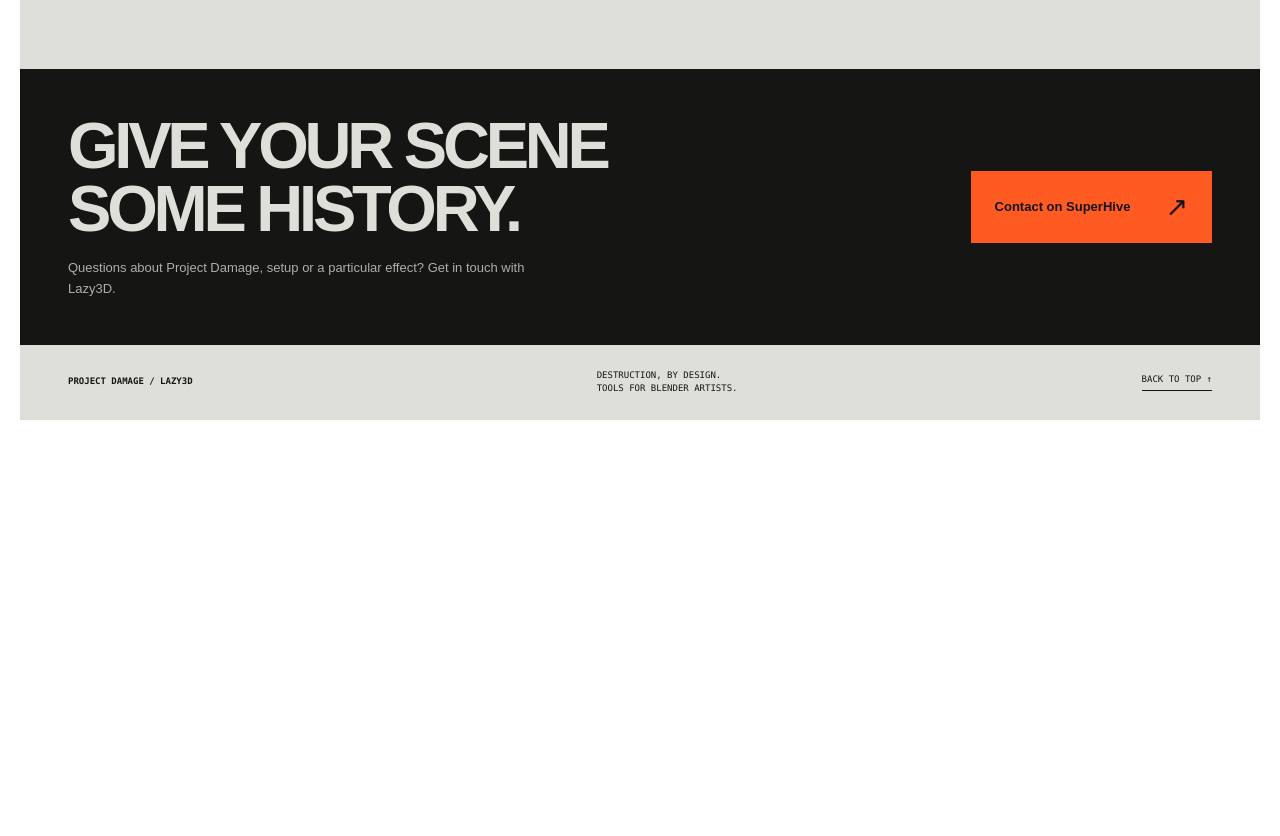
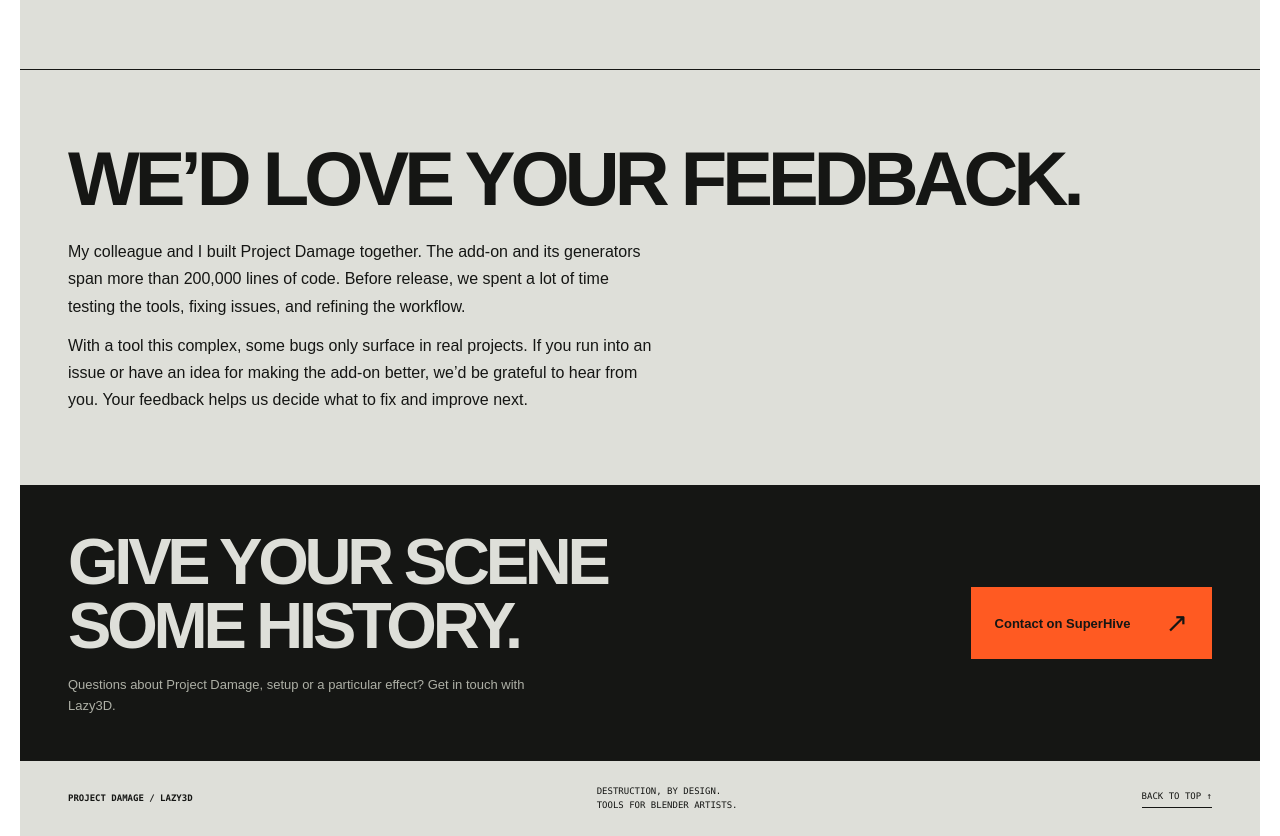
Before and after one commit to vladislavmaltsev3d/project_damage_page, a plain HTML site: page index.html in a window 1280 px wide. Shown: the part 6818-7654 px from the top of the page. Before the commit the page ends 7238 px from the top, so only its background shows below. Drawn offline with Linux system fonts and the light colour scheme.

Commit message:
Update index.html

```diff
--- a/index.html
+++ b/index.html
@@ -57,6 +57,7 @@
       .step .image-placeholder { border: 0; }
     }
     h1, h2, h3, .faq summary, .all-effects > summary, .supported-os strong { text-transform: uppercase; }
+    .feedback-copy{max-width:66ch;margin-top:22px;font-size:16px;line-height:1.7}.feedback-copy p+p{margin-top:12px}
   </style>
 </head>
 <body>
@@ -154,6 +155,14 @@
     </div></div>
   </section>
 
+  <section class="section wrap" id="feedback" aria-labelledby="feedback-title">
+    <h2 id="feedback-title">We’d love your feedback.</h2>
+    <div class="feedback-copy">
+      <p>My colleague and I built Project Damage together. The add-on and its generators span more than 200,000 lines of code. Before release, we spent a lot of time testing the tools, fixing issues, and refining the workflow.</p>
+      <p>With a tool this complex, some bugs only surface in real projects. If you run into an issue or have an idea for making the add-on better, we’d be grateful to hear from you. Your feedback helps us decide what to fix and improve next.</p>
+    </div>
+  </section>
+
   <section class="closing wrap" id="support" aria-labelledby="support-title"><div><h2 id="support-title">Give your scene<br>some history.</h2><p>Questions about Project Damage, setup or a particular effect? Get in touch with Lazy3D.</p></div><a class="contact-link" href="https://superhivemarket.com/creators/lazy3d" target="_blank" rel="noopener noreferrer">Contact on SuperHive <span class="arrow" aria-hidden="true">↗</span></a></section>
   <footer class="footer wrap"><span class="footer-name">Project Damage / Lazy3D</span><span>Destruction, by design.<br>Tools for Blender artists.</span><a href="#top">Back to top ↑</a></footer>
 </main>
```
